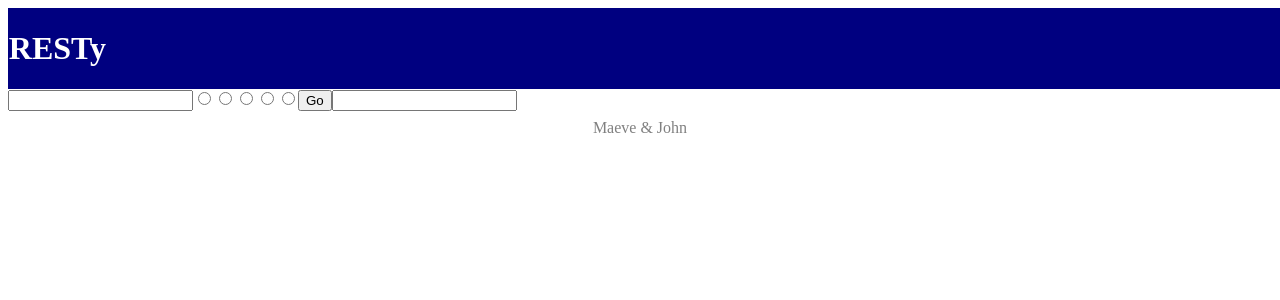
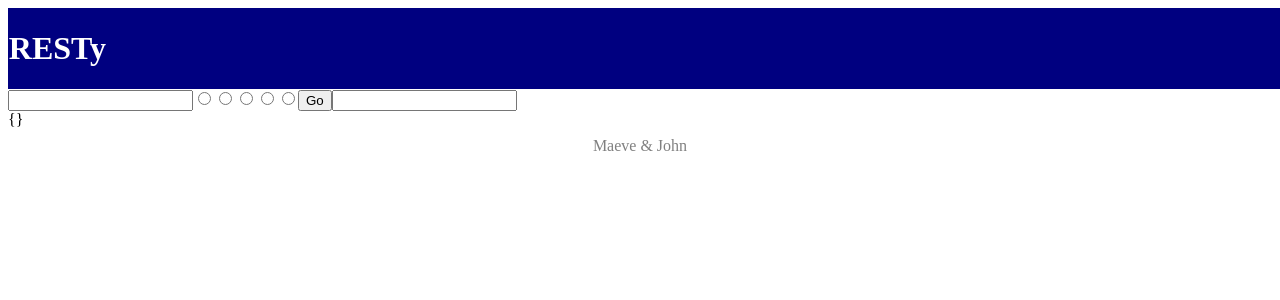
Before and after one commit to johnnelson-401-advanced-javascript/RESTy-copy, a React app: page / in a window 1280 px wide. Shown: the top 300 px of the page. Built offline with nearby package versions, Linux system fonts and the light colour scheme.

Commit message:
CallResponse displayed but not formatted

```diff
--- /dev/null
+++ b/src/components/CallResponse.js
@@ -0,0 +1,16 @@
+import React from 'react';
+import PropTypes from 'prop-types';
+
+const CallResponse = ({ data }) => {
+  return (
+    <div>
+      {data}
+    </div>
+  );
+};
+
+CallResponse.propTypes = {
+  data: PropTypes.string.isRequired
+};
+
+export default CallResponse;
--- a/src/components/Footer.js
+++ b/src/components/Footer.js
@@ -1,5 +1,5 @@
 import React from 'react';
-import style from './Footer.css'
+import style from './Footer.css';
 
 export default function Footer() {
   return (
--- a/src/containers/Main.js
+++ b/src/containers/Main.js
@@ -1,12 +1,15 @@
 import React, { Component } from 'react';
 import Input from '../components/Inputs';
 import callAPI from '../services/Api';
+import CallResponse from '../components/CallResponse';
 
 export default class Main extends Component {
   state = {
     url: '',
     method: 'get',
     json: '',
+    callResponse: '{}',
+    history: []
   }
 
   updateMethod = (method) => {
@@ -19,15 +22,20 @@ export default class Main extends Component {
     this.setState({ url });
   }
 
-  submit = (event, state) => {
+  submit = (event) => {
     event.preventDefault();
-    state = this.state;
-
-    return callAPI(state.url, state.method, state.json)
-      .then(res => {
-        console.log(res);
-      });
-  }
+    // state = this.state;
+    return callAPI(this.state.url, this.state.method, this.state.json)
+      .then(res => this.setState(state => {
+        return {
+          callResponse: JSON.stringify(res, null, '\t'),
+          // history: state.history.concat({
+          //   method: this.state.method,
+          //   url: this.state.url
+          // })
+        };
+      }));
+  };
 
   render() {
 
@@ -39,6 +47,7 @@ export default class Main extends Component {
           updateURL={this.updateURL}
           updateJSON={this.updateJSON}
         />
+        <CallResponse data={this.state.callResponse}/>
       </>
     );
   }
```
Also changed, not shown: webpack.config.js (line endings or trailing spaces).
